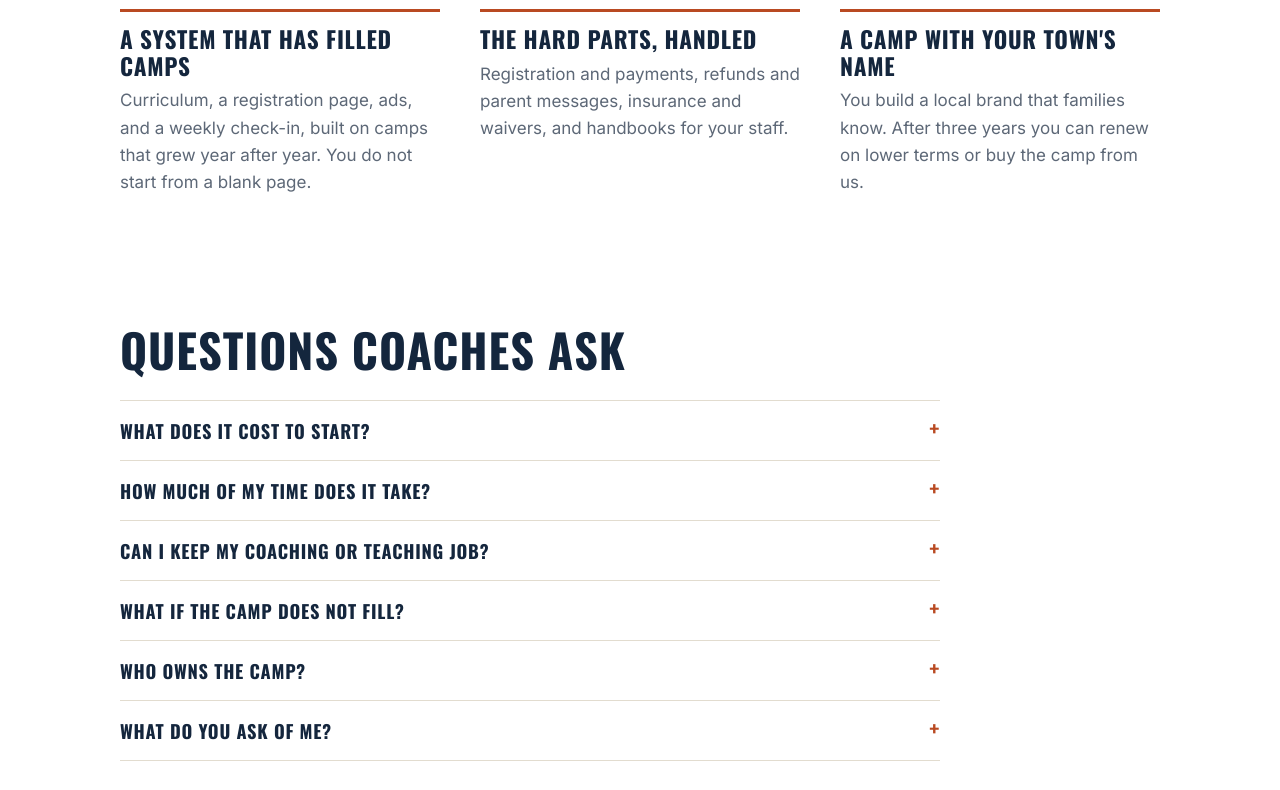
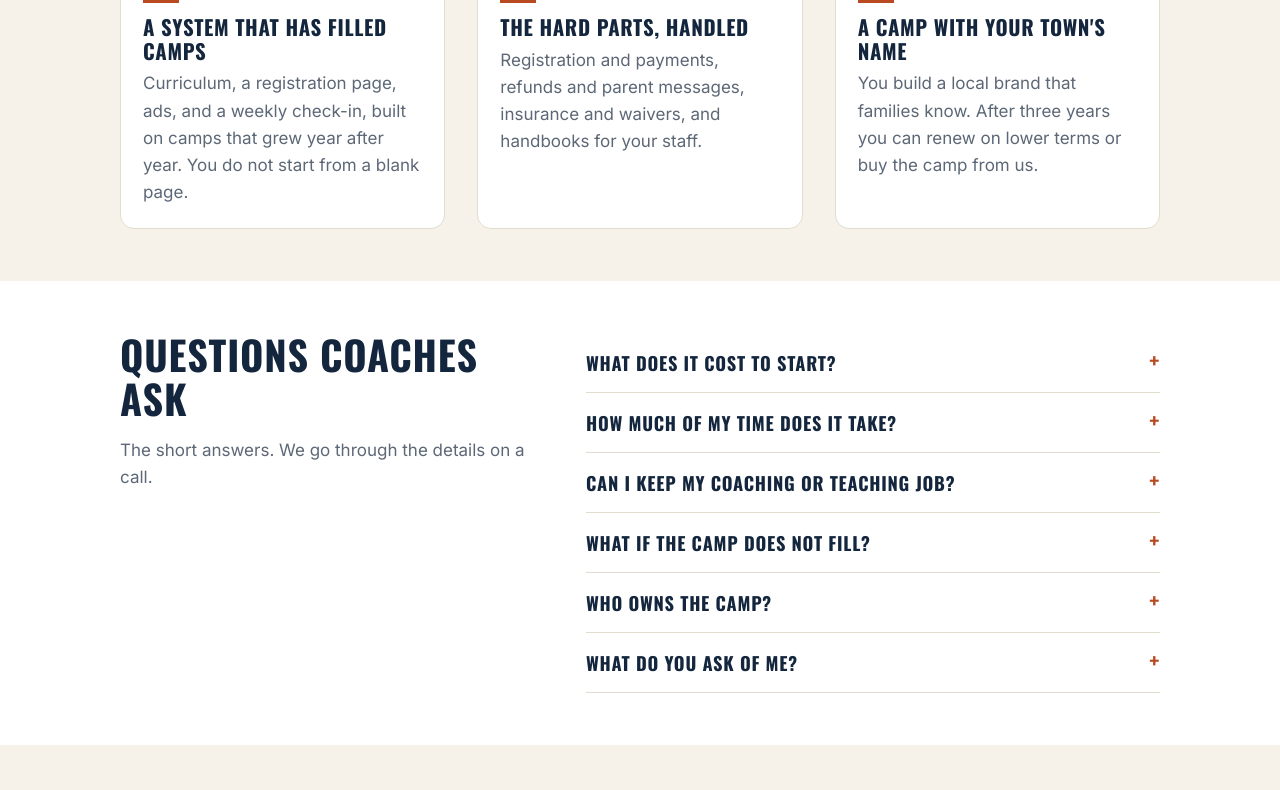
Before and after one commit to ryancook704-png/Altitude-Baseball-Camps, a plain HTML site: page for-coaches.html in a window 1280 px wide. Shown: the part 752-1542 px from the top of the page. Drawn offline with Linux system fonts and the light colour scheme.

Commit message:
Clean up the For Coaches layout: tighter spacing, card section, split FAQ
Co-Authored-By: Claude Sonnet 5.5 <noreply@anthropic.com>
Claude-Session: https://claude.ai/code/session_01Mm8ryS9pAkrbipHAE8bZmD

```diff
--- a/for-coaches.html
+++ b/for-coaches.html
@@ -35,14 +35,28 @@
 .fc .band .alt{display:block;margin-top:18px;font-size:.95rem}.fc .band .alt a{color:#fff}
 .fc .fine{font-size:.82rem;color:var(--mute);max-width:760px;margin:0}
 .fc .hero p b{color:var(--ember)}
-@media(max-width:820px){.fc .proof .wrap,.fc .why,.fc .story{grid-template-columns:1fr;gap:26px}.fc .steps{grid-template-columns:1fr 1fr;gap:28px}}
+.fc section.block{padding:52px 0}
+.fc h2{font-size:clamp(1.8rem,3.6vw,2.5rem);margin-bottom:10px}
+.fc .hero{padding:80px 0 112px}
+.fc .hero h1{font-size:clamp(2.6rem,7vw,4.4rem)}
+.fc .hero p{font-size:1.1rem}
+.fc .why{gap:32px;margin-top:28px}
+.fc .why>div{background:#fff;border:1px solid var(--line);border-radius:var(--radius);padding:22px}
+.fc .why h3{border-top:0;padding-top:0;font-size:1.3rem;color:var(--navy)}
+.fc .why h3::before{content:"";display:block;width:36px;height:3px;background:var(--clay);margin-bottom:12px}
+.fc .qa{display:grid;grid-template-columns:5fr 7fr;gap:56px;align-items:start}
+.fc .qa .faq{margin-top:0;max-width:none}
+.fc details:first-child{border-top:0}
+.fc .steps{margin-top:24px}
+.fc .band{padding:52px 0}
+@media(max-width:820px){.fc .qa{grid-template-columns:1fr;gap:20px}.fc .proof .wrap,.fc .why,.fc .story{grid-template-columns:1fr;gap:26px}.fc .steps{grid-template-columns:1fr 1fr;gap:28px}}
 @media(max-width:480px){.fc .steps{grid-template-columns:1fr}}
 </style></head><body>
 <a class="skip" href="#main">Skip to content</a>
 <header class="site"><div class="wrap"><a class="brand" href="index.html"><img src="images/brand/altitude-lockup-dark.svg" alt="Altitude Baseball Camps" width="139" height="46"></a><nav><a href="our-camps.html">Our Camps</a><a href="for-coaches.html" aria-current="page">For Coaches</a><a href="contact.html">Contact</a></nav></div></header>
 <main id="main" class="fc"><section class="hero"><div class="wrap"><h1>Build a baseball camp business in your town</h1><p>You coach. We run the system behind it. <b>No minimum payment:</b> we only earn when your camp does.</p><a class="btn" href="contact.html">Book a 30-minute call</a></div></section>
-<section class="block"><div class="wrap"><h2>Why start with us instead of going alone</h2><div class="why"><div><h3>A system that has filled camps</h3><p>Curriculum, a registration page, ads, and a weekly check-in, built on camps that grew year after year. You do not start from a blank page.</p></div><div><h3>The hard parts, handled</h3><p>Registration and payments, refunds and parent messages, insurance and waivers, and handbooks for your staff.</p></div><div><h3>A camp with your town's name</h3><p>You build a local brand that families know. After three years you can renew on lower terms or buy the camp from us.</p></div></div></div></section>
-<section class="block"><div class="wrap"><h2>Questions coaches ask</h2><div class="faq">
+<section class="block alt"><div class="wrap"><h2>Why start with us</h2><p class="lead">Instead of going alone, you get a system that is already built.</p><div class="why"><div><h3>A system that has filled camps</h3><p>Curriculum, a registration page, ads, and a weekly check-in, built on camps that grew year after year. You do not start from a blank page.</p></div><div><h3>The hard parts, handled</h3><p>Registration and payments, refunds and parent messages, insurance and waivers, and handbooks for your staff.</p></div><div><h3>A camp with your town's name</h3><p>You build a local brand that families know. After three years you can renew on lower terms or buy the camp from us.</p></div></div></div></section>
+<section class="block"><div class="wrap qa"><div><h2>Questions coaches ask</h2><p class="lead">The short answers. We go through the details on a call.</p></div><div class="faq">
 <details><summary>What does it cost to start?</summary><p>There is no minimum payment. We earn a share of your registration revenue, and you pay your local costs, such as the field and your staff. We go over the numbers with you on a call.</p></details>
 <details><summary>How much of my time does it take?</summary><p>The camp itself runs for a few weeks in the summer. Launch work happens over about six months, with one 30-minute check-in a week.</p></details>
 <details><summary>Can I keep my coaching or teaching job?</summary><p>Most of the work is in the summer. We will also check with you for any school or district rules that apply to running a camp.</p></details>
```
